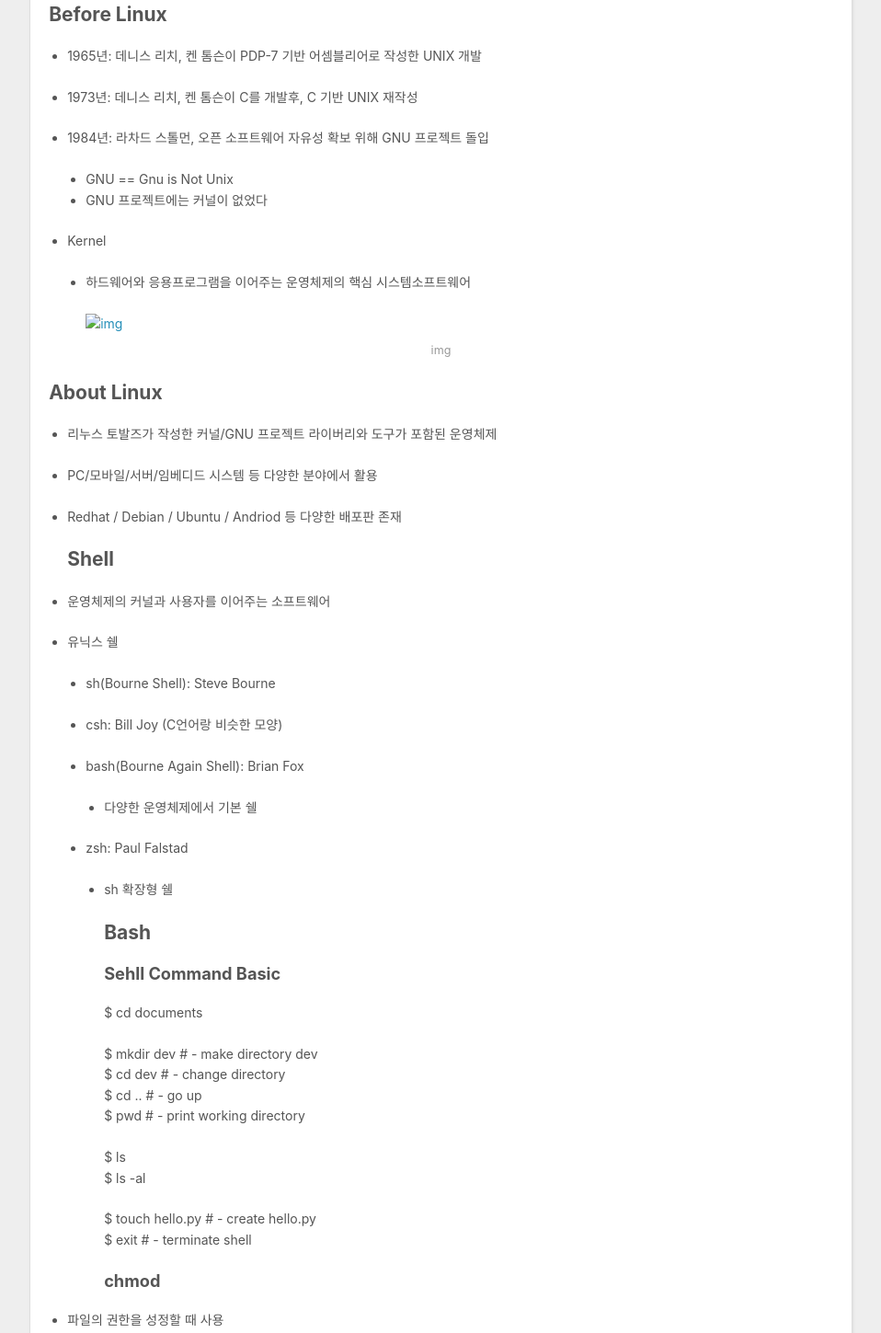
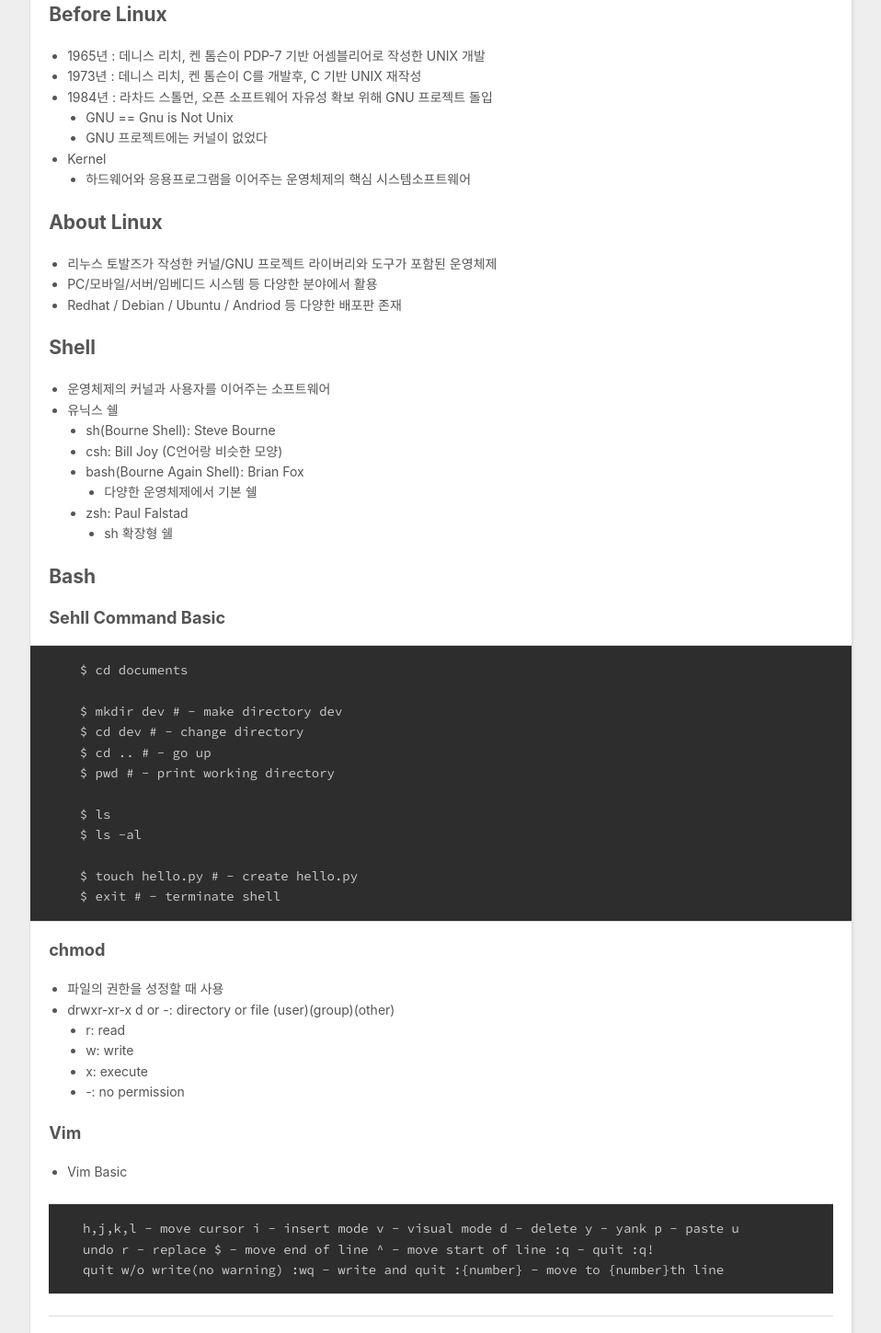
Before and after one commit to jeonghoonan/jeonghoonan.github.io, a plain HTML site: page index.html in a window 1280 px wide. Shown: the part 1857-3306 px from the top of the page at 92% size, without its empty margins (8-966 px from the left). Drawn offline with nearby package versions, Linux system fonts and the light colour scheme.

Commit message:
Site updated: 2020-08-27 10:53:08

```diff
--- a/index.html
+++ b/index.html
@@ -123,9 +123,11 @@
 <ul>
 <li>커밋 제목은 50자 이내로 요약</li>
 <li>제목과 내용사이 한 칸</li>
-<li>prefix 를 사용해 한눈에 커밋의 용도를 알한다<h2 id="Start-Project-with-git-clone"><a href="#Start-Project-with-git-clone" class="headerlink" title="Start Project with git clone"></a>Start Project with git clone</h2><h3 id="clone"><a href="#clone" class="headerlink" title="clone"></a>clone</h3></li>
+<li>prefix 를 사용해 한눈에 커밋의 용도를 알한다</li>
 </ul>
 </li>
+</ul>
+<h2 id="Start-Project-with-git-clone"><a href="#Start-Project-with-git-clone" class="headerlink" title="Start Project with git clone"></a>Start Project with git clone</h2><h3 id="clone"><a href="#clone" class="headerlink" title="clone"></a>clone</h3><ul>
 <li><p>github 에서 repository를 생성</p>
 <pre><code>  $ git clone &#123;repository address&#125;
   $ git add .
@@ -134,66 +136,62 @@
 </li>
 </ul>
 <h1 id="About-Shell-vim-command-for-git"><a href="#About-Shell-vim-command-for-git" class="headerlink" title="About Shell, vim command for git"></a>About Shell, vim command for git</h1><h2 id="Before-Linux"><a href="#Before-Linux" class="headerlink" title="Before Linux"></a>Before Linux</h2><ul>
-<li><p>1965년: 데니스 리치, 켄 톰슨이 PDP-7 기반 어셈블리어로 작성한 UNIX 개발 </p>
-</li>
-<li><p>1973년: 데니스 리치, 켄 톰슨이 C를 개발후, C 기반 UNIX 재작성</p>
-</li>
-<li><p>1984년: 라차드 스톨먼, 오픈 소프트웨어 자유성 확보 위해 GNU 프로젝트 돌입</p>
-<ul>
+<li>1965년 : 데니스 리치, 켄 톰슨이 PDP-7 기반 어셈블리어로 작성한 UNIX 개발 </li>
+<li>1973년 : 데니스 리치, 켄 톰슨이 C를 개발후, C 기반 UNIX 재작성</li>
+<li>1984년 : 라차드 스톨먼, 오픈 소프트웨어 자유성 확보 위해 GNU 프로젝트 돌입<ul>
 <li>GNU == Gnu is Not Unix</li>
 <li>GNU 프로젝트에는 커널이 없었다 </li>
 </ul>
 </li>
-<li><p>Kernel</p>
-<ul>
-<li><p>하드웨어와 응용프로그램을 이어주는 운영체제의 핵심 시스템소프트웨어</p>
-<p><img src="kernel.png" alt="img">    </p>
+<li>Kernel<ul>
+<li>하드웨어와 응용프로그램을 이어주는 운영체제의 핵심 시스템소프트웨어</li>
+</ul>
+</li>
+</ul>
+<h2 id="About-Linux"><a href="#About-Linux" class="headerlink" title="About Linux"></a>About Linux</h2><ul>
+<li>리누스 토발즈가 작성한 커널/GNU 프로젝트 라이버리와 도구가 포함된 운영체제</li>
+<li>PC/모바일/서버/임베디드 시스템 등 다양한 분야에서 활용</li>
+<li>Redhat / Debian / Ubuntu / Andriod 등 다양한 배포판 존재</li>
+</ul>
+<h2 id="Shell"><a href="#Shell" class="headerlink" title="Shell"></a>Shell</h2><ul>
+<li>운영체제의 커널과 사용자를 이어주는 소프트웨어 </li>
+<li>유닉스 쉘 <ul>
+<li>sh(Bourne Shell): Steve Bourne</li>
+<li>csh: Bill Joy (C언어랑 비슷한 모양)</li>
+<li>bash(Bourne Again Shell): Brian Fox <ul>
+<li>다양한 운영체제에서 기본 쉘</li>
+</ul>
+</li>
+<li>zsh: Paul Falstad<ul>
+<li>sh 확장형 쉘</li>
+</ul>
 </li>
 </ul>
 </li>
 </ul>
-<h2 id="About-Linux"><a href="#About-Linux" class="headerlink" title="About Linux"></a>About Linux</h2><ul>
-<li><p>리누스 토발즈가 작성한 커널/GNU 프로젝트 라이버리와 도구가 포함된 운영체제</p>
-</li>
-<li><p>PC/모바일/서버/임베디드 시스템 등 다양한 분야에서 활용</p>
-</li>
-<li><p>Redhat / Debian / Ubuntu / Andriod 등 다양한 배포판 존재</p>
-<h2 id="Shell"><a href="#Shell" class="headerlink" title="Shell"></a>Shell</h2></li>
-<li><p>운영체제의 커널과 사용자를 이어주는 소프트웨어 </p>
-</li>
-<li><p>유닉스 쉘 </p>
-<ul>
-<li><p>sh(Bourne Shell): Steve Bourne</p>
-</li>
-<li><p>csh: Bill Joy (C언어랑 비슷한 모양)</p>
-</li>
-<li><p>bash(Bourne Again Shell): Brian Fox </p>
-<ul>
-<li>다양한 운영체제에서 기본 쉘</li>
-</ul>
-</li>
-<li><p>zsh: Paul Falstad</p>
-<ul>
-<li><p>sh 확장형 쉘</p>
-<h2 id="Bash"><a href="#Bash" class="headerlink" title="Bash"></a>Bash</h2><h3 id="Sehll-Command-Basic"><a href="#Sehll-Command-Basic" class="headerlink" title="Sehll Command Basic"></a>Sehll Command Basic</h3><p>$ cd documents</p>
-<p>$ mkdir dev # - make directory dev<br>$ cd dev # - change directory<br>$ cd .. # - go up<br>$ pwd # - print working directory</p>
-<p>$ ls<br>$ ls -al</p>
-<p>$ touch hello.py # - create hello.py<br>$ exit # - terminate shell</p>
-<h3 id="chmod"><a href="#chmod" class="headerlink" title="chmod"></a>chmod</h3></li>
+<h2 id="Bash"><a href="#Bash" class="headerlink" title="Bash"></a>Bash</h2><h3 id="Sehll-Command-Basic"><a href="#Sehll-Command-Basic" class="headerlink" title="Sehll Command Basic"></a>Sehll Command Basic</h3><pre><code>    $ cd documents
+
+    $ mkdir dev # - make directory dev
+    $ cd dev # - change directory
+    $ cd .. # - go up
+    $ pwd # - print working directory
+
+    $ ls
+    $ ls -al
+
+    $ touch hello.py # - create hello.py
+    $ exit # - terminate shell</code></pre>
+<h3 id="chmod"><a href="#chmod" class="headerlink" title="chmod"></a>chmod</h3><ul>
+<li>파일의 권한을 성정할 때 사용</li>
+<li>drwxr-xr-x d or -: directory or file (user)(group)(other) <ul>
+<li>r: read</li>
+<li>w: write</li>
+<li>x: execute</li>
+<li>-: no permission</li>
 </ul>
 </li>
 </ul>
-</li>
-<li><p>파일의 권한을 성정할 때 사용</p>
-</li>
-<li><p>drwxr-xr-x d or -: directory or file (user)(group)(other) </p>
-<ul>
-<li>r: read</li>
-<li>w: write</li>
-<li>x: execute</li>
-<li>-: no permission<h3 id="Vim"><a href="#Vim" class="headerlink" title="Vim"></a>Vim</h3></li>
-</ul>
-</li>
+<h3 id="Vim"><a href="#Vim" class="headerlink" title="Vim"></a>Vim</h3><ul>
 <li><p>Vim Basic </p>
 <pre><code>  h,j,k,l - move cursor i - insert mode v - visual mode d - delete y - yank p - paste u
   undo r - replace $ - move end of line ^ - move start of line :q - quit :q!
@@ -204,7 +202,7 @@
 
     </div>
     <footer class="article-footer">
-      <a data-url="https://jeonghoonan.github.io/2020/08/27/08_27/" data-id="ckec5cw3g000148u9cbr3b0ac" class="article-share-link">Share</a>
+      <a data-url="https://jeonghoonan.github.io/2020/08/27/08_27/" data-id="ckec5kfkg0001qcu9dj6014wd" class="article-share-link">Share</a>
 
 
     </footer>
@@ -284,7 +282,7 @@
 
     </div>
     <footer class="article-footer">
-      <a data-url="https://jeonghoonan.github.io/2020/08/26/08_26/" data-id="ckec5cw2x000048u9eu4c0fat" class="article-share-link">Share</a>
+      <a data-url="https://jeonghoonan.github.io/2020/08/26/08_26/" data-id="ckec5kfkj0002qcu9f06lh6v9" class="article-share-link">Share</a>
 
 
     </footer>
@@ -321,7 +319,7 @@
 
     </div>
     <footer class="article-footer">
-      <a data-url="https://jeonghoonan.github.io/2020/08/10/java/" data-id="ckec5cw3l000248u9bkbf5no0" class="article-share-link">Share</a>
+      <a data-url="https://jeonghoonan.github.io/2020/08/10/java/" data-id="ckec5kfkm0004qcu9e69v7m7n" class="article-share-link">Share</a>
 
 
     </footer>
@@ -361,7 +359,7 @@
 
     </div>
     <footer class="article-footer">
-      <a data-url="https://jeonghoonan.github.io/2020/08/07/My-new-hexo-post/" data-id="ckec5cw3r000448u9agad5lon" class="article-share-link">Share</a>
+      <a data-url="https://jeonghoonan.github.io/2020/08/07/My-new-hexo-post/" data-id="ckec5kfkk0003qcu9dc0x5bxm" class="article-share-link">Share</a>
 
 
     </footer>
@@ -410,7 +408,7 @@
 
     </div>
     <footer class="article-footer">
-      <a data-url="https://jeonghoonan.github.io/2020/08/07/hello-world/" data-id="ckec5cw3p000348u98xzz0f3o" class="article-share-link">Share</a>
+      <a data-url="https://jeonghoonan.github.io/2020/08/07/hello-world/" data-id="ckec5kfk10000qcu93iopgeuo" class="article-share-link">Share</a>
 
 
     </footer>
```
Also changed, not shown: 2020/08/07/My-new-hexo-post/index.html (+1 -1 lines), 2020/08/07/hello-world/index.html (+1 -1 lines), 2020/08/10/java/index.html (+1 -1 lines), 2020/08/26/08_26/index.html (+1 -1 lines), 2020/08/27/08_27/index.html (+50 -54 lines).
